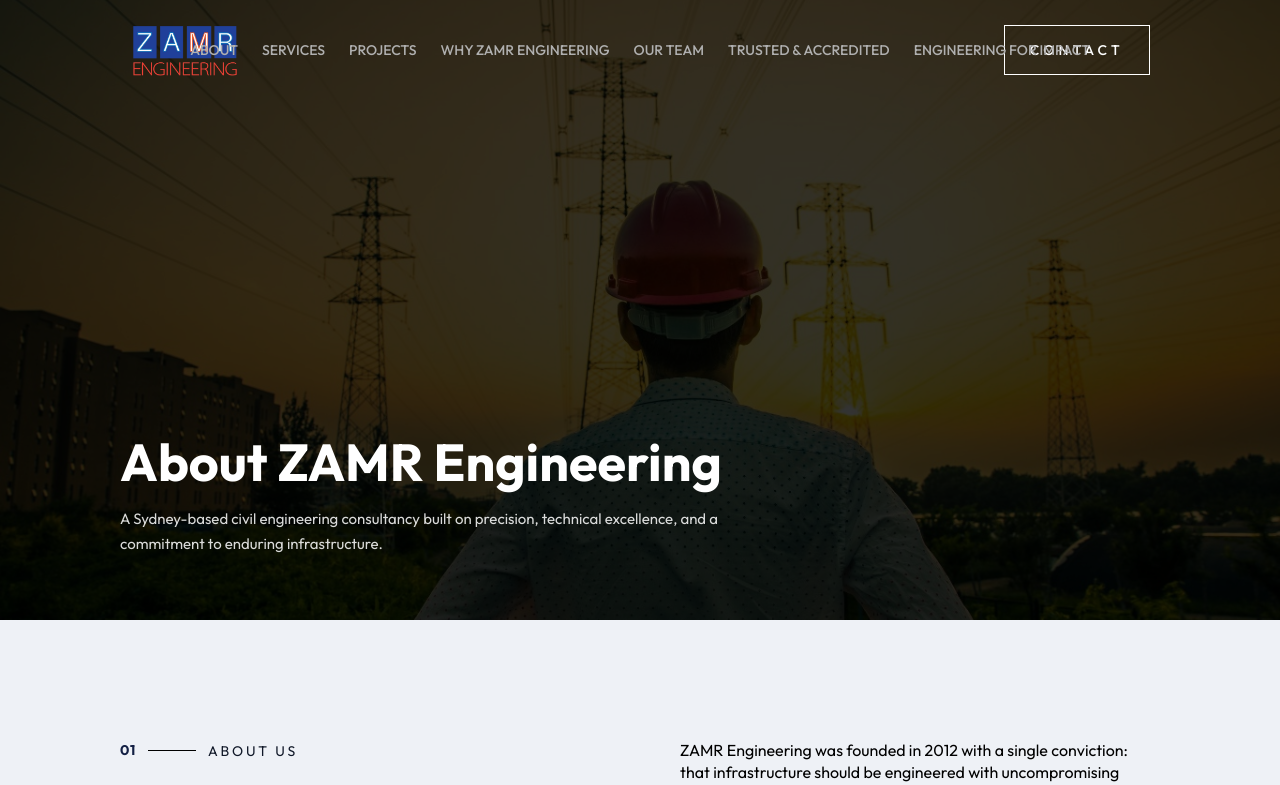
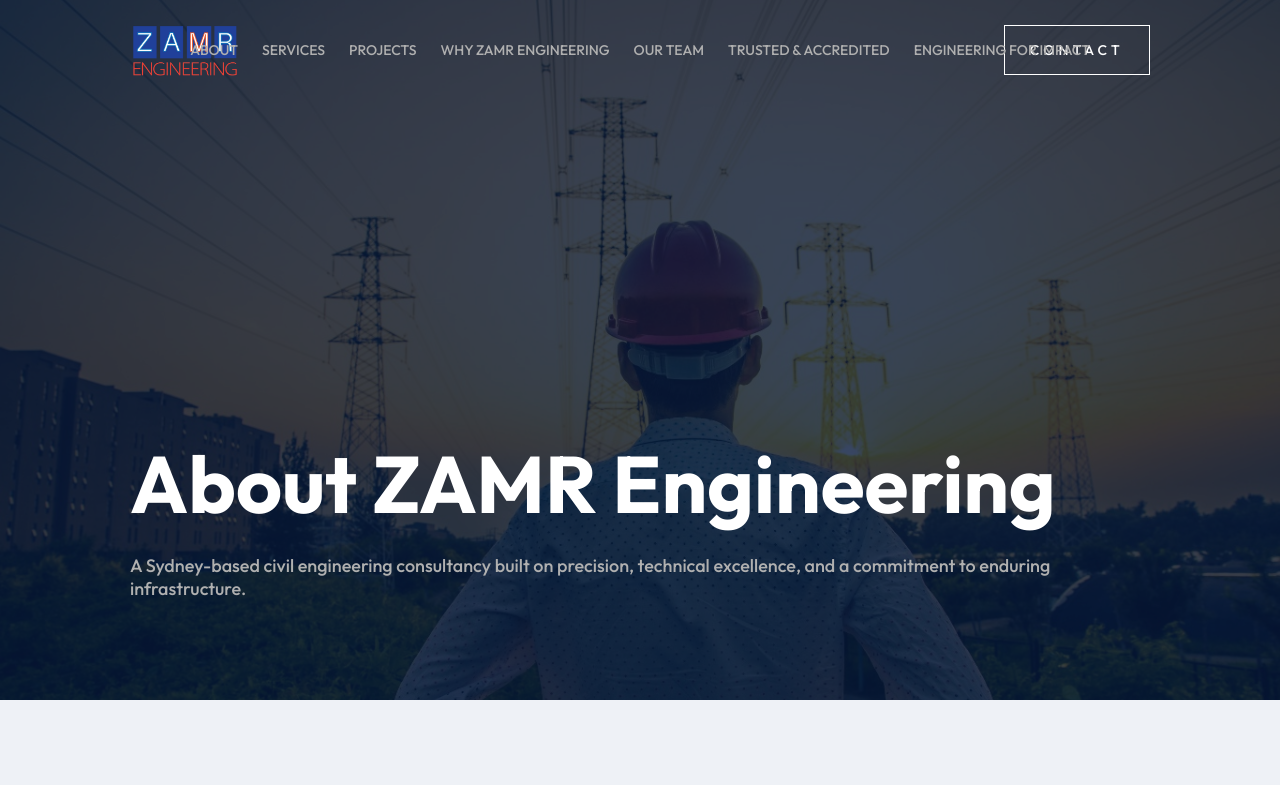
Before and after one commit to clickmaster4285/zamr-engineering-, a Next.js app: page /about in a window 1280 px wide. Shown: the top 785 px of the page. Built offline with nearby package versions, Linux system fonts and the light colour scheme.

Commit message:
now enhance the hero of about nav

```diff
--- a/components/About/Hero.tsx
+++ b/components/About/Hero.tsx
@@ -4,8 +4,7 @@
 
 export default function AboutHero() {
   return (
-    <section className="relative h-[480px] w-full overflow-hidden sm:h-[560px] md:h-[620px]">
-      {/* Background image */}
+    <section className="relative h-[700px] w-full overflow-hidden">
       <Image
         src="/images/image4.jpeg"
         alt="Engineer overlooking transmission towers"
@@ -14,15 +13,15 @@
         className="object-cover"
       />
 
-      {/* Dark overlay for text contrast */}
-      <div className="absolute inset-0 bg-black/80" />
+      {/* Overlay — rgba(7, 24, 61, 0.8) per Figma */}
+      <div className="absolute inset-0" style={{ backgroundColor: "rgba(7, 24, 61, 0.8)" }} />
 
-      {/* Content */}
-      <div className="relative z-10 flex h-full flex-col justify-end px-6 pb-16 sm:px-10 sm:pb-20 lg:px-30 lg:py-16">
-        <h1 className="text-[36px] font-bold leading-tight text-white sm:text-[46px] md:text-[52px]">
+      {/* Frame 1321319043 — centered content, left 130px */}
+      <div className="absolute left-[130px] bottom-[100px] flex w-[933px]  flex-col gap-5">
+        <h1 className="w-full text-[80px] font-bold leading-[101px] text-white">
           About ZAMR Engineering
         </h1>
-        <p className="mt-3 max-w-2xl text-[14px] leading-relaxed text-white/85 sm:text-[15px]">
+        <p className="w-full text-[18px] font-medium leading-[23px] text-[#B0B0B0]">
           A Sydney-based civil engineering consultancy built on precision,
           technical excellence, and a commitment to enduring infrastructure.
         </p>
```
